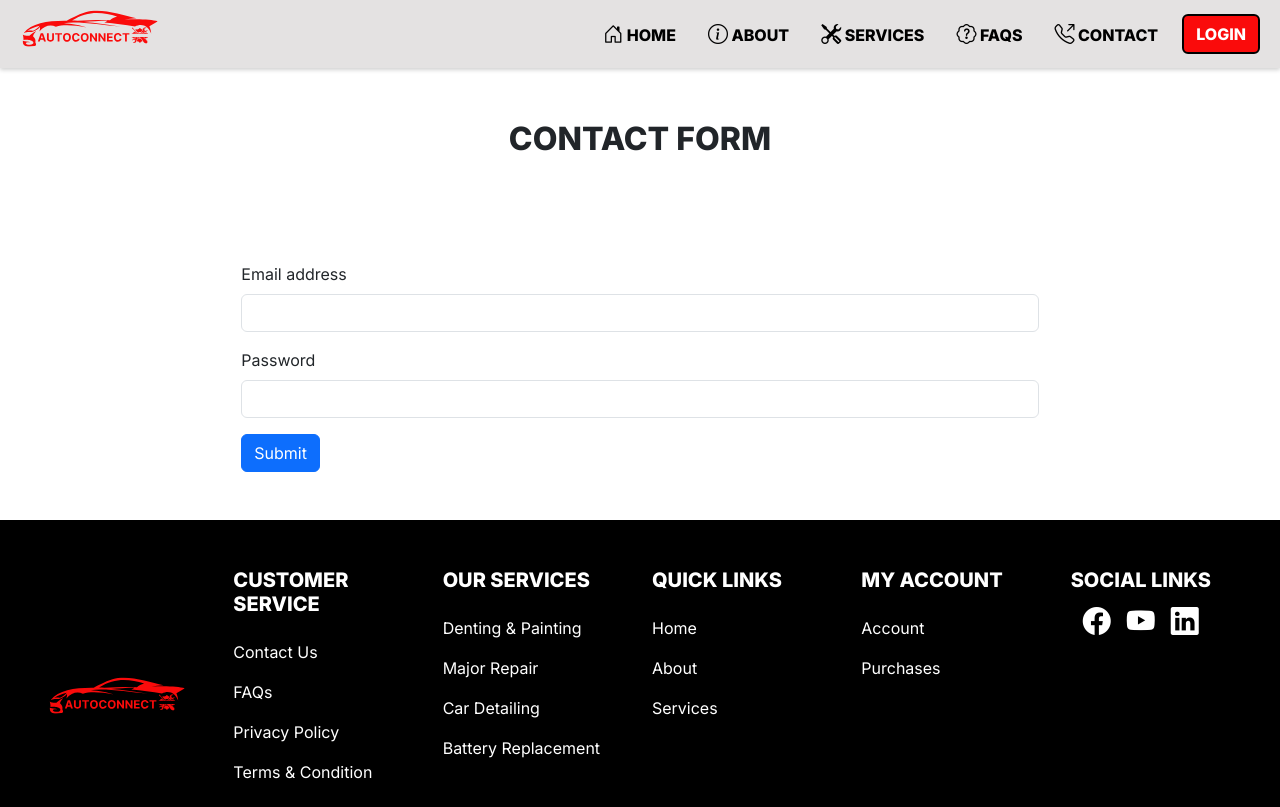
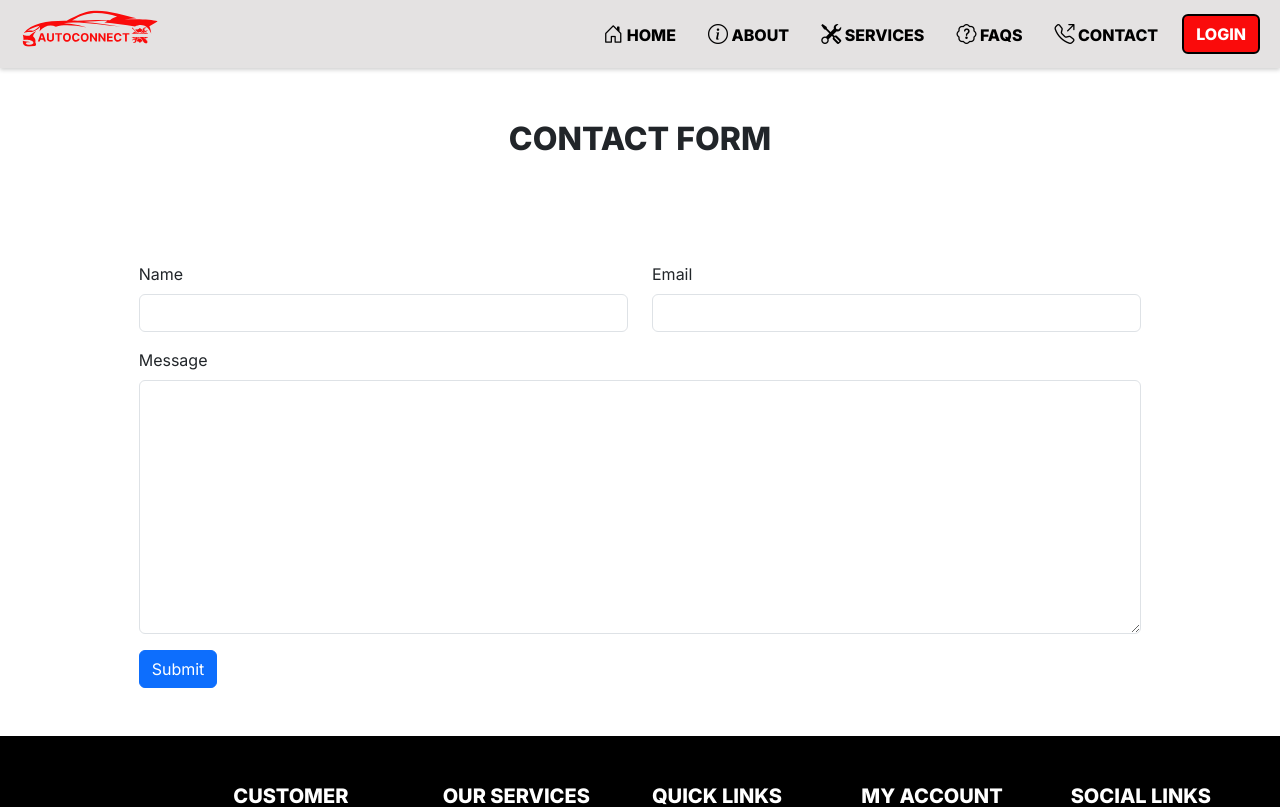
Before and after one commit to jaspherbagor/AutoConnect, a React (Create React App) app in the folder front-end/: page /contact in a window 1280 px wide. Shown: the top 807 px of the page. Built offline with nearby package versions, Linux system fonts and the light colour scheme.

Commit message:
updated the structure and content of the contact form

```diff
--- a/front-end/src/components/pages/client/contact.jsx
+++ b/front-end/src/components/pages/client/contact.jsx
@@ -10,17 +10,60 @@ const Contact = () => {
         <h2 className="fw-bolder text-center pt-5 mt-4">CONTACT FORM</h2>
       </section>
       <section className="contact-section container-fluid px-md-4 px-sm-4 px-3 py-5">
-        <div className="container col-8 text-start">
+        <div className="container col-10 text-start">
           <form>
-            <div className="mb-3">
-              <label htmlFor="email" className="form-label">Email address</label>
-              <input type="email" className="form-control" id="email" />
-            </div>
-            <div className="mb-3">
-              <label htmlFor="exampleInputPassword1" className="form-label">
-                Password
-              </label>
-              <input type="password" className="form-control" id="exampleInputPassword1"/>
+            <div className="row">
+              <div className="col-md-6">
+                <div className="mb-3">
+                  <label htmlFor="name" className="form-label">Name</label>
+                  <input type="text" className="form-control" id="name" name="name" />
+                </div>
+              </div>
+              <div className="col-md-6">
+                <div className="mb-3">
+                  <label htmlFor="email" className="form-label">Email</label>
+                  <input type="email" className="form-control" id="email" name="email" />
+                </div>
+              </div>
+              <div className="row">
+                <div className="col-md-6">
+
+                </div>
+                <div className="col-md-6">
+
+                </div>
+              </div>
+              <div className="row">
+                <div className="col-md-6">
+
+                </div>
+                <div className="col-md-6">
+
+                </div>
+              </div>
+              <div className="row">
+                <div className="col-md-6">
+
+                </div>
+                <div className="col-md-6">
+
+                </div>
+              </div>
+              <div className="row">
+                <div className="col-md-6">
+
+                </div>
+                <div className="col-md-6">
+
+                </div>
+              </div>
+
+              <div className="mb-3">
+                <label htmlFor="message" className="form-label">
+                  Message
+                </label>
+                <textarea name="message" id="message" cols="30" rows="10" className="w-100 form-control"></textarea>
+              </div>
             </div>
 
             <button type="submit" className="btn btn-primary">
```
